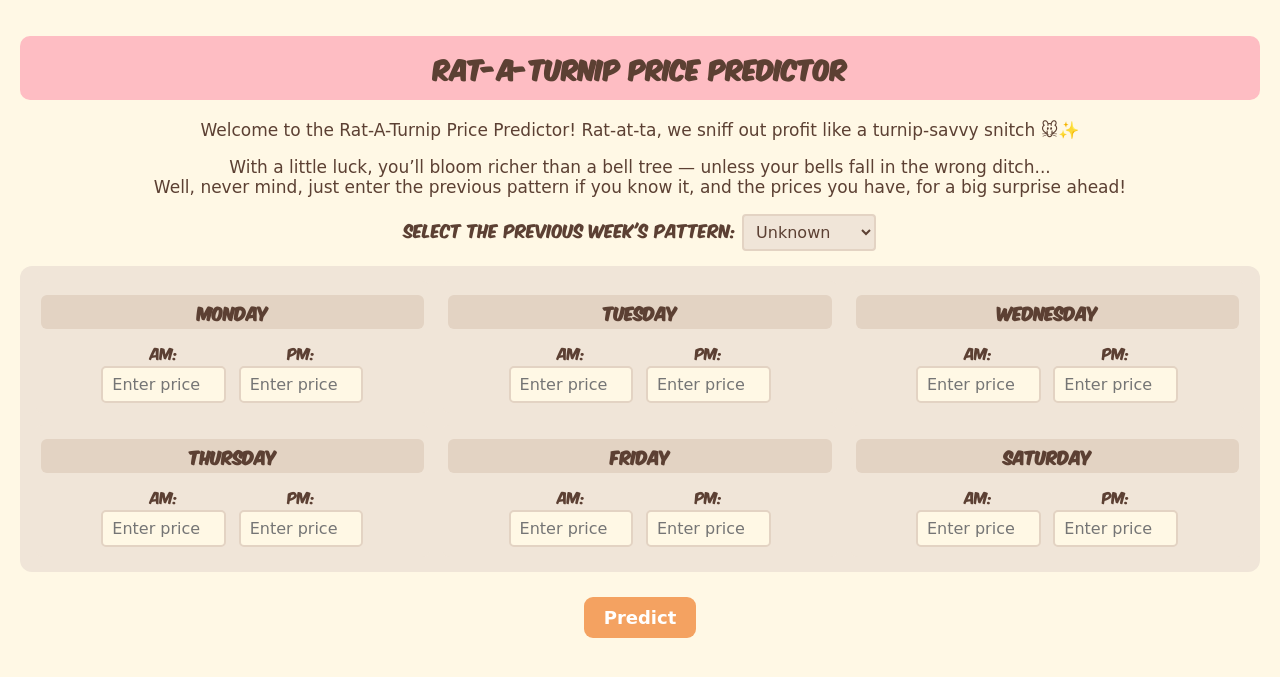
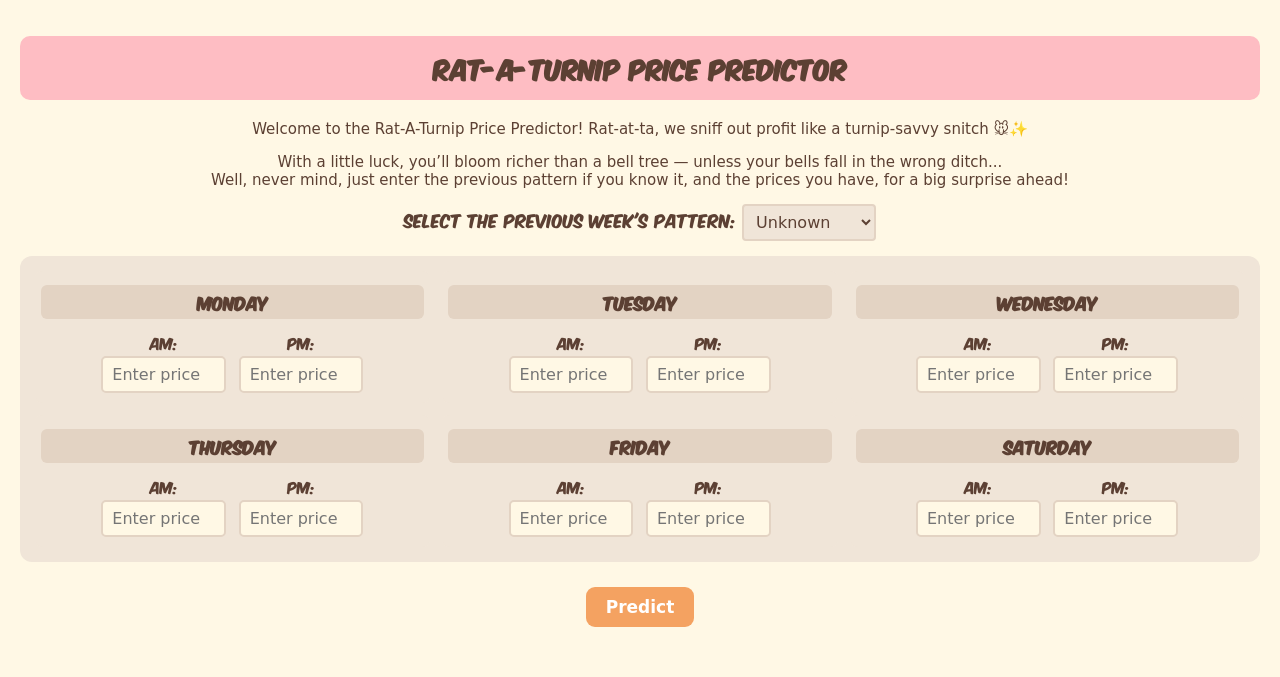
Before and after one commit to mizhare/turnip-weekly-predictor, a Flask app: page / in a window 1280 px wide. Shown: the top 677 px of the page. Run offline with Flask 3, Linux system fonts and the light colour scheme.

Commit message:
adjust font size

```diff
--- a/templates/index.html
+++ b/templates/index.html
@@ -19,7 +19,7 @@
         .turnip-text {
         font-family: 'Patrick Hand', cursive;
         color: #5c4033;
-        font-size: 17px;
+        font-size: 15px;
         text-align: center;
         }
 
@@ -136,7 +136,7 @@
             transition: background-color 0.3s ease;
             font-family: 'Patrick Hand', cursive;
             font-weight: bold;
-            font-size: 18px
+            font-size: 17px
         }
 
         .submit-section button:hover {
```
